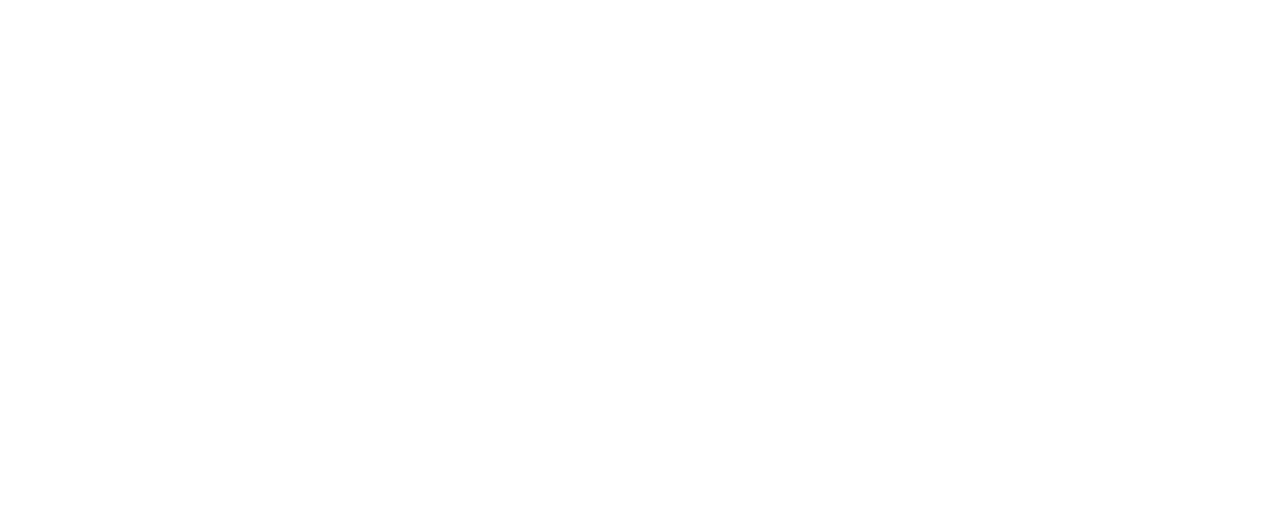
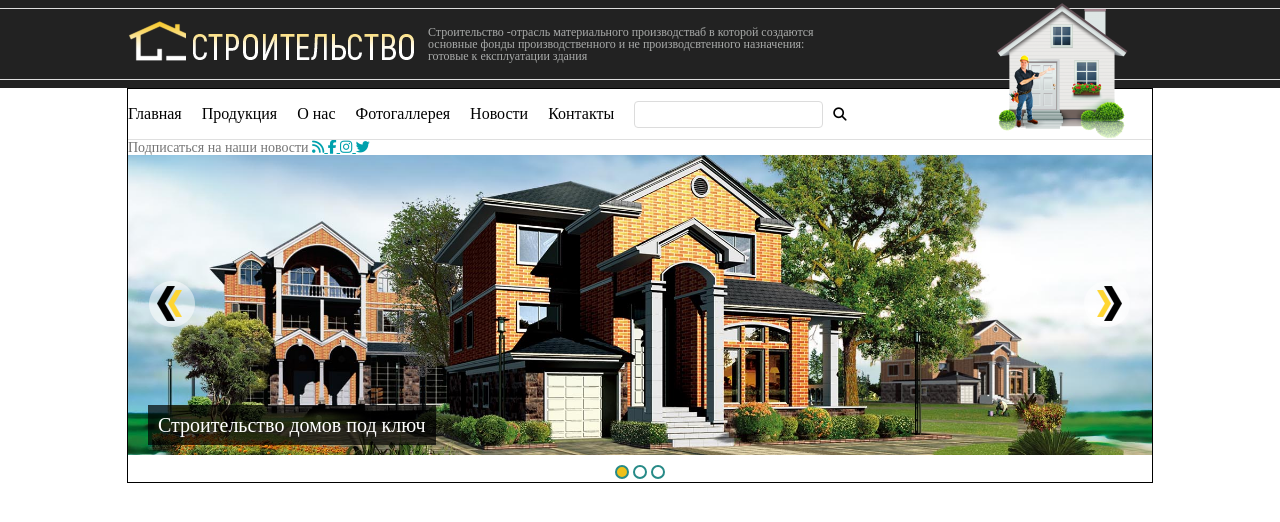
Before and after one commit to AlexFirulin/verstka-v2, a plain HTML site: page index.html in a window 1280 px wide. Drawn offline with Linux system fonts and the light colour scheme.

Commit message:
add header

```diff
--- a/index.html
+++ b/index.html
@@ -4,9 +4,80 @@
   <meta charset="UTF-8">
   <meta http-equiv="X-UA-Compatible" content="IE=edge">
   <meta name="viewport" content="width=device-width, initial-scale=1.0">
+  <link rel="stylesheet" href="reset.css">
+  <link rel="stylesheet" href="style.css">
+  <script src="https://use.fontawesome.com/219ee59df6.js"></script>
+
   <title>Document</title>
 </head>
 <body>
+  <header>
+    <div class="top-wrap">
+      <div>
+        <div class="logo">
+          <img src="images/logo.png" alt="/">
+        </div>
+        <div class="description">Строительство -отрасль
+          материального производстваб в которой создаются основные фонды производственного
+           и не производсвтенного назначения: готовые к експлуатации здания
+          </div>
+      </div>
+    </div>
+  </header>
+  <div class="container">
+    <div class="menu">
+      <nav>
+        <ul>
+          <li><a href="">Главная</a></li>
+          <li><a href="">Продукция</a>
+            <ul class="submenu">
+              <li><a href="">Кирпичи, блоки</a></li>
+              <li><a href="">Сыпучие материалы</a></li>
+              <li><a href="">Пиломатериалы</a></li>
+              <li><a href="">Изоляционные материалы</a></li>
+              <li><a href="">Опоры</a></li>
+              <li><a href="">Окна</a></li>
+            </ul>
+          </li>
+          <li><a href="">О нас</a></li>
+          <li><a href="">Фотогаллерея</a></li>
+          <li><a href="">Новости</a></li>
+          <li><a href="">Контакты</a></li>
+        </ul>
+      </nav>
+      <form action="" method="POST">
+      <input type="text">
+      <button type="button"> <i class="fa fa-search"></i></button>
+      </form>
+      <img src="images/top_icon.png" alt="/">
+    </div>
+    <div class="soc-icons">
+          <p>Подписаться на наши новости
+            <a href="#"> <i class="fa fa-rss"></i> </a>
+            <a href="#"> <i class="fa fa-facebook"></i> </a>
+            <a href="#"> <i class="fa fa-instagram"></i> </a>
+            <a href="#"> <i class="fa fa-twitter"></i> </a>
+          </p>
+    </div>
+    <div class="banner">
+      <div class="slider">
+        <div class="arrow-left"></div>
+        <div class="foto">
+          <p>Строительство домов под ключ</p>
+        </div>
+        <div class="arrow-right"></div>
+      </div>
+      <div class="slider-switch">
+        <span class="active"></span>
+        <span></span>
+        <span></span>
+      </div>
+    </div>
+  </div>
 
+  <div class="gallary">
+
+  </div>
+  <footer></footer>
 </body>
 </html>
--- /dev/null
+++ b/reset.css
@@ -0,0 +1,48 @@
+/* http://meyerweb.com/eric/tools/css/reset/
+   v2.0 | 20110126
+   License: none (public domain)
+*/
+
+html, body, div, span, applet, object, iframe,
+h1, h2, h3, h4, h5, h6, p, blockquote, pre,
+a, abbr, acronym, address, big, cite, code,
+del, dfn, em, ins, kbd, q, s, samp,
+small, strike, strong, sub, sup, tt, var,
+b, u, i, center,
+dl, dt, dd, ol, ul, li,
+fieldset, form, label, legend,
+table, caption, tbody, tfoot, thead, tr, th, td,
+article, aside, canvas, details, embed,
+figure, figcaption, footer, header, hgroup,
+menu, nav, output, ruby, section, summary,
+time, mark, audio, video {
+	margin: 0;
+	padding: 0;
+	border: 0;
+	font-size: 100%;
+	font: inherit;
+	vertical-align: baseline;
+}
+/* HTML5 display-role reset for older browsers */
+article, aside, details, figcaption, figure,
+footer, header, hgroup, menu, nav, section {
+	display: block;
+}
+body {
+	line-height: 1;
+}
+ol, ul {
+	list-style: none;
+}
+blockquote, q {
+	quotes: none;
+}
+blockquote:before, blockquote:after,
+q:before, q:after {
+	content: '';
+	content: none;
+}
+table {
+	border-collapse: collapse;
+	border-spacing: 0;
+}
--- /dev/null
+++ b/style.css
@@ -0,0 +1,161 @@
+.body{
+  padding: 0;
+  margin: 0;
+  font-family: Arial;
+}
+/* logo */
+header {
+  background: #222;
+  padding: 8px 0 ;
+}
+
+.top-wrap{
+  border-top:1px solid #dfdfdf ;
+  border-bottom: 1px solid #dfdfdf;
+}
+.top-wrap > div{
+  display: flex;
+  align-items: center;
+  height: 70px;
+  width: 80%;
+  margin: 0 auto;
+}
+.description{
+  flex-basis: 40%;
+  color: #a9abaa;
+  font-size: 12px;
+}
+.container{
+ width: 80%;
+ margin: 0 auto;
+ border: 1px solid;
+}
+/* menu */
+.menu{
+  display: flex;
+  align-items: center;
+  position: relative;
+  border-bottom: 1px solid #dfdfdf;
+}
+.menu nav > ul{
+  display: flex;
+  padding: 0;
+  margin: 0;
+  height: 50px;
+}
+.menu nav > ul li{
+  display: flex;
+  align-items: center;
+  list-style: none;
+  padding: 0 20px 0 0;
+  position: relative;
+}
+.menu nav > ul li:hover .submenu{
+  display: block;
+}
+.menu nav > ul li a{
+  text-decoration: none;
+  color: #000;
+  font-size: 1.25vw;
+}
+.submenu{
+  display: none;
+  position: absolute;
+  background: rgba(0, 0, 0, 0.9);
+  width: 200px;
+  padding: 10px;
+  z-index: 1;
+  border-radius: 10px;
+  box-shadow: 0 0 4px rgba(0, 0, 0, 0.5);
+  top:35px
+}
+.submenu li{
+  padding: 5px;
+}
+
+.menu .submenu li a{
+  color: #fff;
+  padding: 5px;
+}
+.menu .submenu li a:hover{
+  text-decoration: underline;
+}
+
+.menu form input{
+  border-radius: 4px;
+  border: 1px solid #dcdcdc;
+  outline: 0;
+  padding: 5px;
+}
+.menu form button{
+  border: none;
+  background: none;
+  outline: none;
+  cursor: pointer;
+}
+.menu img{
+  position: absolute;
+  right: 20px;
+  bottom: -5px;
+}
+/* Socialmedia */
+  .soc-icons p{
+    font-size: 14px;
+    color: #757575;
+  }
+  .soc-icons a{
+    color: #00a1ad;
+  }
+  .banner .slider{
+    display: flex;
+    align-items: center;
+    position: relative;
+  }
+  .banner .slider .arrow-left{
+    background: url(images/alb.png) no-repeat center center;
+    width: 48px;
+    height: 48px;
+    position: absolute;
+    left: 20px;
+    cursor: pointer;
+  }
+  .banner .slider .arrow-right{
+    background: url(images/arb.png) no-repeat center center;
+    width: 48px;
+    height: 48px;
+    position: absolute;
+    right: 20px;
+    cursor: pointer;
+  }
+
+  .banner .slider .foto{
+    height: 300px;
+    flex-basis: 100% ;
+    background: url(images/slider.jpg) no-repeat center bottom/cover;
+  }
+  .foto p{
+    color: #fff;
+    background:rgba(0, 0, 0, 0.7);
+    display: inline-block;
+    position: absolute;
+    padding: 10px;
+    bottom: 10px;
+    left: 20px;
+    font-size: 20px;
+  }
+
+  .slider-switch{
+    text-align: center;
+    margin-top: 10px;
+  }
+  .slider-switch span{
+    display: inline-block;
+    height: 10px;
+    width: 10px;
+    border-radius: 100%;
+    border: 2px solid #278a87;
+    cursor: pointer;
+  }
+  .slider-switch .active{
+    background: #efc01a;
+  }
```
Also changed, not shown: images/alb.png (added), images/arb.png (added), images/logo.png (added), images/slider.jpg (added), images/top_icon.png (added).
